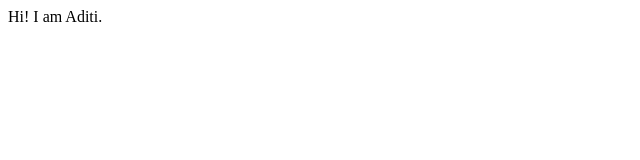
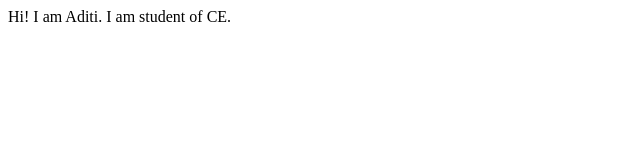
Before and after one commit to aditidankhara07/aditi_demo, a plain HTML site: page index.html in a window 1280 px wide. Shown: the whole page, without its empty margins (0-640 px from the left). Drawn offline with Linux system fonts and the light colour scheme.

Commit message:
update text

```diff
--- a/index.html
+++ b/index.html
@@ -8,5 +8,6 @@
 </head>
 <body>
     Hi! I am Aditi.
+    I am student of CE.
 </body>
 </html>
```
